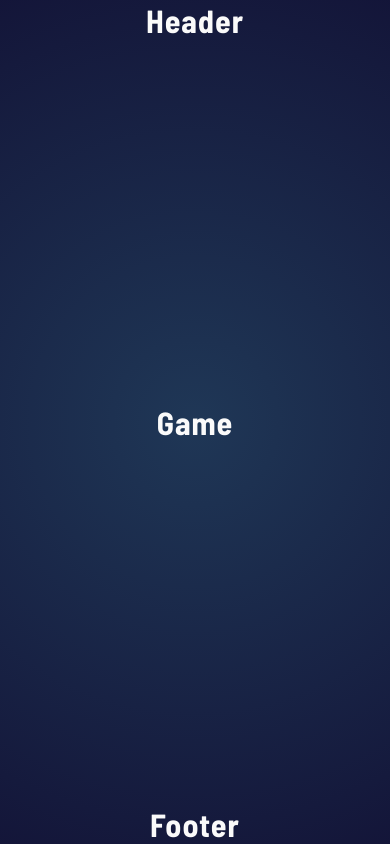
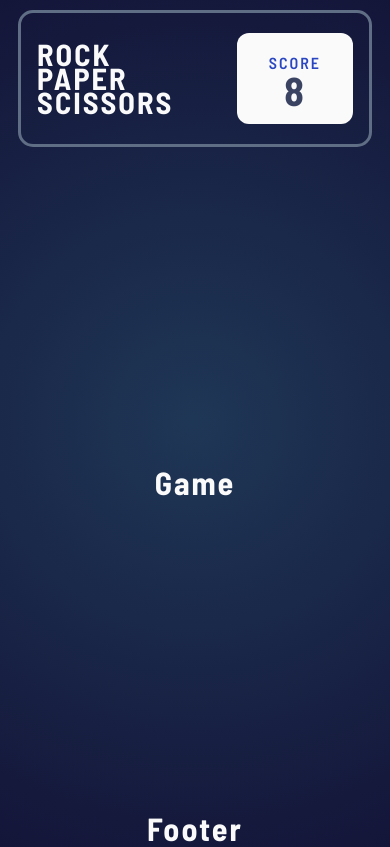
Before and after one commit to justsergo/rps_game, a React (Create React App) app: page /game in a window 390 px wide. Built offline with nearby package versions, Linux system fonts and the light colour scheme.

Commit message:
Layout header component with media query

```diff
--- a/src/Header/index.js
+++ b/src/Header/index.js
@@ -1,7 +1,23 @@
-import { Typography } from "@material-ui/core";
+import { Grid, Typography } from "@material-ui/core";
+
+import useStyles from "./styles";
 
 const Header = () => {
-  return <Typography variant="h2" color="textPrimary">Header</Typography>;
+  const classes = useStyles();
+  return (
+    <Grid container className={classes.headerContainer} xs={11} lg={8}>
+      <Grid item component="div" className={classes.textContainer}>
+        <Typography variant="h1" color="textPrimary" className={classes.text}>rock</Typography>
+        <Typography variant="h1" color="textPrimary" className={classes.text}>paper</Typography>
+        <Typography variant="h1" color="textPrimary" className={classes.text}>scissors</Typography>
+      </Grid>
+
+      <Grid item component="div" className={classes.scoreContainer} xs={4} md={2} lg={2}>
+        <Typography variant="body2" color="textPrimaryScore" className={classes.scoreText}>SCORE</Typography>
+        <Typography variant="caption" color="textSecondary" className={classes.scoreValue}>8</Typography>
+      </Grid>
+    </Grid>
+  );
 };
 
 export default Header;
--- a/src/Header/styles.js
+++ b/src/Header/styles.js
@@ -0,0 +1,55 @@
+import { makeStyles } from "@material-ui/core";
+
+const useStyles = makeStyles((theme) => ({
+  headerContainer: {
+    height: "90%",
+    margin: "10px auto auto auto",
+    border: `3px solid ${theme.palette.background.headerOutline}`,
+    borderRadius: theme.spacing(15),
+    display: "flex",
+    justifyContent: "space-between",
+    alignItems: "center",
+  },
+  textContainer: {
+    width: "40%",
+    textTransform: "uppercase",
+    display: "flex",
+    flexDirection: "column",
+    alignItems: "flex-start",
+    marginLeft: "1rem",
+  },
+
+  text: {
+    [theme.breakpoints.down("sm")]: {
+      fontSize: "1.9rem",
+      lineHeight: "1.5rem",
+    },
+  },
+
+  scoreContainer: {
+    width: "20%",
+    height: "85%",
+    background: theme.palette.common.white,
+    borderRadius: theme.spacing(12),
+    marginRight: "1rem",
+    display: "flex",
+    flexDirection: "column",
+    justifyContent: "center",
+    alignItems: "center",
+    [theme.breakpoints.down("md")]: {
+      height: "70%",
+    },
+  },
+
+  scoreText: {
+    color: theme.palette.text.score,
+  },
+
+  scoreValue: {
+    [theme.breakpoints.down("md")]: {
+      fontSize: "2.5rem",
+    },
+  },
+}));
+
+export default useStyles;
--- a/src/Layout/index.js
+++ b/src/Layout/index.js
@@ -1,4 +1,4 @@
-import { Container, Grid } from "@material-ui/core";
+import { Box, Container } from "@material-ui/core";
 import { Outlet } from "react-router-dom";
 
 import Footer from "../Footer";
@@ -9,25 +9,17 @@ const Layout = () => {
   const classes = useStyles();
   return (
     <Container fixed className={classes.appContainer}>
-      <Grid
-        container
-        spacing={1}
-        direction="column"
-        justifyContent="space-between"
-        alignItems="center"
-        className={classes.gridContainer}
-      >
+      <Box component="div" className={classes.headerContainer}>
+        <Header />
+      </Box>
 
-        <Grid item>
-          <Header />
-        </Grid>
-        <Grid item>
-          <Outlet />
-        </Grid>
-        <Grid item>
-          <Footer />
-        </Grid>
-      </Grid>
+      <Box component="div">
+        <Outlet />
+      </Box>
+
+      <Box component="div">
+        <Footer />
+      </Box>
     </Container>
   );
 };
--- a/src/Layout/styles.js
+++ b/src/Layout/styles.js
@@ -3,10 +3,17 @@ import { makeStyles } from "@material-ui/core";
 const useStyles = makeStyles(() => ({
   appContainer: {
     height: "100vh",
+    width: "100vw",
+    display: "flex",
+    flexDirection: "column",
+    justifyContent: "space-between",
   },
   gridContainer: {
     height: "100%",
   },
+  headerContainer: {
+    height: "18%",
+  },
 }));
 
 export default useStyles;
--- a/src/theme/overrides.js
+++ b/src/theme/overrides.js
@@ -1,7 +1,7 @@
 export const createOverrides = (/* theme */) => ({
   MuiTypography: {
     root: {
-      marginTop: 1,
+      letterSpacing: 2,
     },
   },
 });
--- a/src/theme/palette.js
+++ b/src/theme/palette.js
@@ -9,8 +9,8 @@ const palette = {
 
   text: {
     primary: "#fafafa",
-    darkText: "hsl(229, 25%, 31%)",
-    scoreText: "hsl(229, 64%, 46%)",
+    secondary: "hsl(229, 25%, 31%)",
+    score: "hsl(229, 64%, 46%)",
   },
 
   gradient: {
--- a/src/theme/typography.js
+++ b/src/theme/typography.js
@@ -1,40 +1,44 @@
 const typography = {
   htmlFontSize: 10,
   fontFamily: "Barlow Semi Condensed",
+
+  caption: {
+    fontStyle: "normal",
+    fontWeight: "bold",
+    fontSize: "3.5rem",
+    lineHeight: "75%",
+  },
 
   h1: {
     fontStyle: "normal",
     fontWeight: "bold",
     fontSize: "2.5rem",
-    letterSpacing: "1px",
+    lineHeight: "2rem",
   },
 
   h2: {
     fontStyle: "normal",
     fontWeight: "bold",
     fontSize: "2rem",
-    letterSpacing: "1px",
+    lineHeight: "2rem",
   },
 
   body1: {
     fontStyle: "normal",
-    fontWeight: "bold",
+    fontWeight: "600",
     fontSize: "1.3rem",
-    letterSpacing: "1px",
   },
 
   body2: {
     fontStyle: "normal",
     fontWeight: 600,
     fontSize: "1rem",
-    letterSpacing: "1px",
   },
 
   button: {
     fontStyle: "normal",
     fontWeight: 600,
     fontSize: "1rem",
-    letterSpacing: "1px",
   },
 };
 
```
